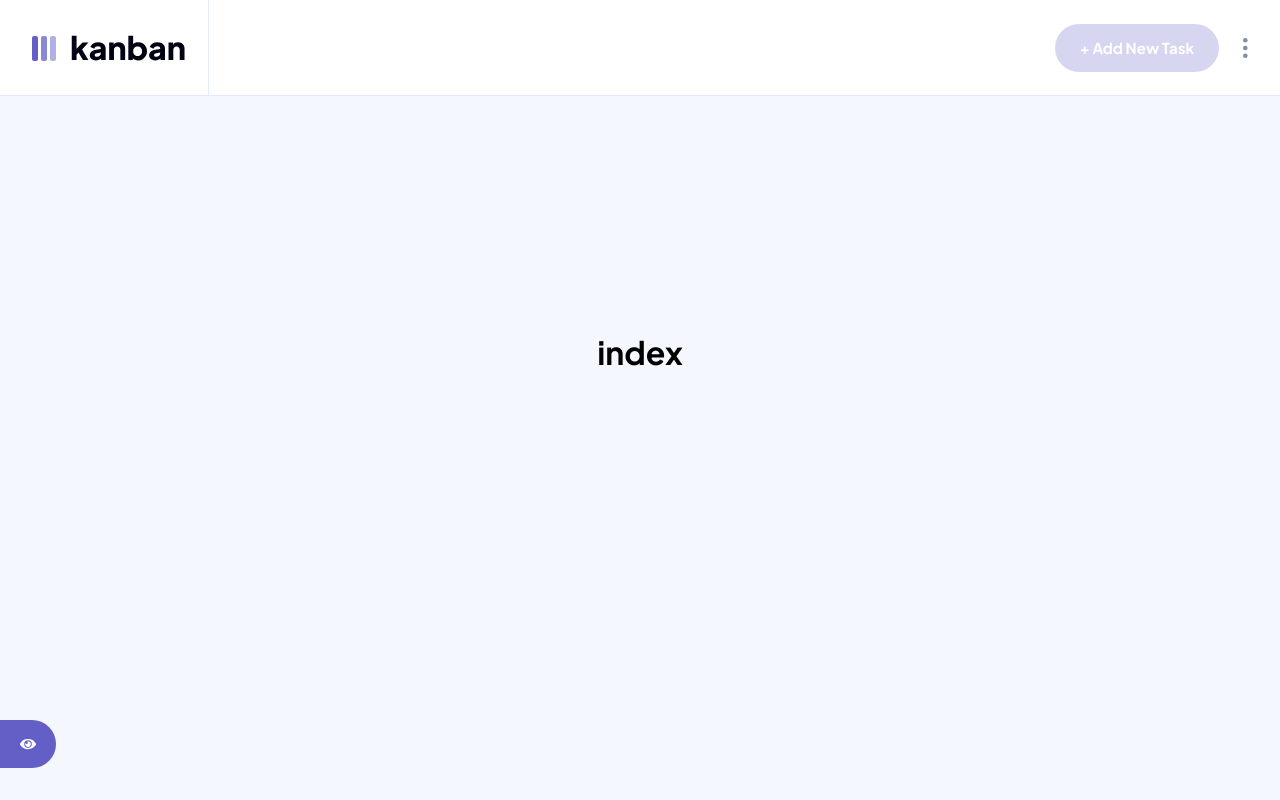
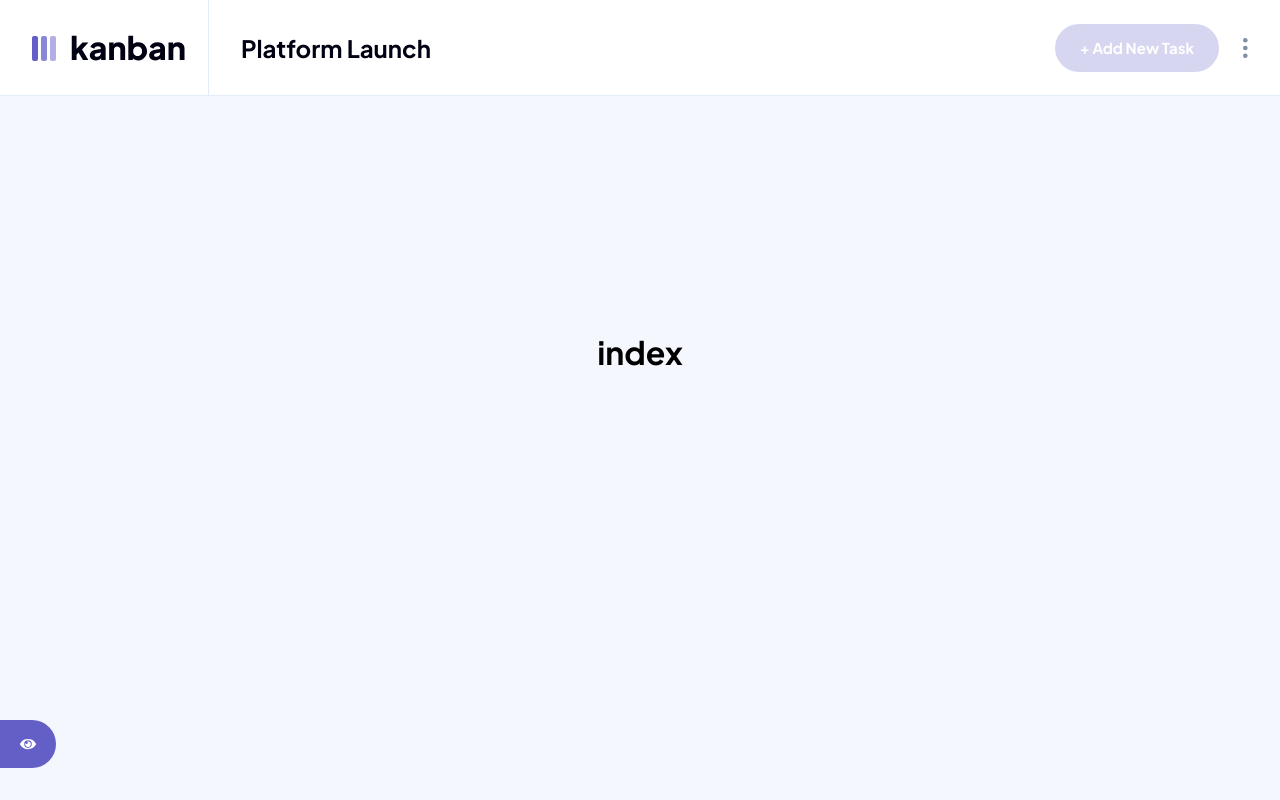
Before and after one commit to yasssuz/web3-kanban-dashboard, a React (Vite) app: page /dashboard in a window 1280 px wide. Built offline with nearby package versions, Linux system fonts and the light colour scheme; sample sign-in values are in the browser's storage.

Commit message:
change to guid model

```diff
--- a/src/App.tsx
+++ b/src/App.tsx
@@ -30,7 +30,7 @@ function App() {
           <Route path='/login' element={<Login />} />
           <Route path='/dashboard' element={<BaseLayout />}>
             <Route index element={<Dashboard index />} />
-            <Route path='/dashboard/:dashboardPath' element={<Dashboard />} />
+            <Route path='/dashboard/:boardGuid' element={<Dashboard />} />
           </Route>
           <Route path='*' element={<h1>NOT FOUND 404</h1>} />
         </Routes>
--- a/src/components/header/index.tsx
+++ b/src/components/header/index.tsx
@@ -13,10 +13,10 @@ import {
 interface HeaderProps {
   isSidebarOpen: boolean;
   boards: BoardInterface[];
-  dashboardPath: string | undefined;
+  boardGuid: string | undefined;
 }
 
-function Header({ isSidebarOpen, boards, dashboardPath }: HeaderProps) {
+function Header({ isSidebarOpen, boards, boardGuid }: HeaderProps) {
   return (
     <HeaderContainer>
       <LogoArea isSidebarOpen={isSidebarOpen}>
@@ -38,7 +38,7 @@ function Header({ isSidebarOpen, boards, dashboardPath }: HeaderProps) {
       </LogoArea>
       <InteractionArea>
         <Heading as='h1' size='large'>
-          {boards.find(board => board.path === dashboardPath)?.title}
+          {boards.find(board => board.guid === boardGuid)?.title}
         </Heading>
         <Button
           variant='primary'
--- a/src/components/sidebar/index.tsx
+++ b/src/components/sidebar/index.tsx
@@ -20,14 +20,14 @@ interface SidebarProps {
   isSidebarOpen: boolean;
   setIsSidebarOpen(state: boolean | SidebarPrevState): void;
   boards: BoardInterface[];
-  dashboardPath: string | undefined;
+  boardGuid: string | undefined;
 }
 
 function Sidebar({
   isSidebarOpen,
   setIsSidebarOpen,
   boards,
-  dashboardPath,
+  boardGuid,
 }: SidebarProps) {
   function handleThemeChange() {
     const currentTheme = document.body.getAttribute("data-theme");
@@ -59,7 +59,7 @@ function Sidebar({
           <BoardsList>
             {boards.map(({ title, guid }, index) => (
               <Board
-                className={dashboardPath === guid ? "selected" : ""}
+                className={boardGuid === guid ? "selected" : ""}
                 key={index}
               >
                 <Link to={`/dashboard/${guid}`}>
```
